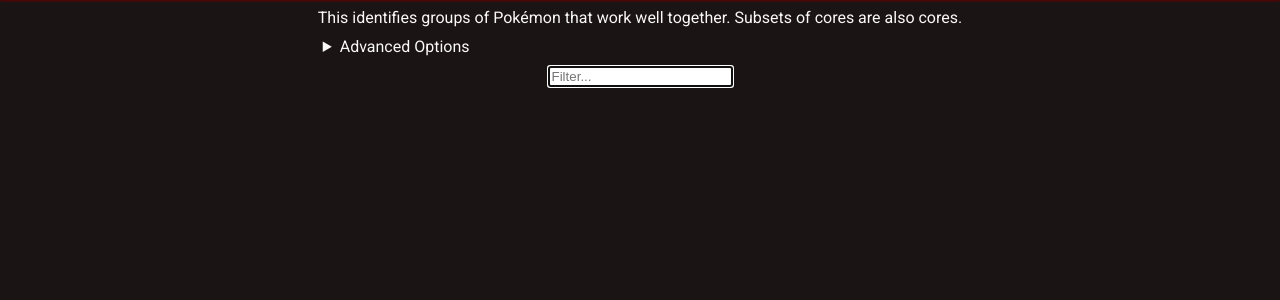
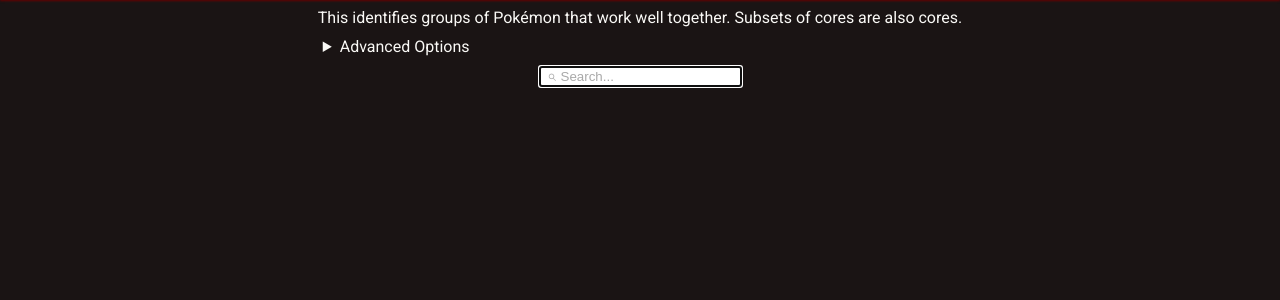
Before and after one commit to googlyeyesultra/PokeTeam, a Flask app: page /cores/1/ in a window 1280 px wide. Shown: the part 66-366 px from the top of the page. Run offline with Flask 2, Linux system fonts and the light colour scheme; some libraries are stand-ins or nearby versions.

Commit message:
Makes Corefinder search box consistent with teambuilder search box.

```diff
--- a/static/style.css
+++ b/static/style.css
@@ -76,7 +76,7 @@ input[type=number] {
     align-items: flex-start;
 }
 
-#filter_cores {
+#filter_cores_label {
     margin: auto;
 }
 
@@ -552,7 +552,7 @@ body {
     margin-top: -31px;
 }
 
-.dataTables_filter label::before {
+.dataTables_filter label::before, #filter_cores_label::before {
     content:"⌕";
     position: absolute;
     margin-left: .5em;
@@ -560,11 +560,11 @@ body {
     color: var(--placeholder-color);
 }
 
-.dataTables_filter input::placeholder {
+.dataTables_filter input::placeholder, #filter_cores::placeholder {
     color: var(--placeholder-color);
 }
 
-.dataTables_filter label input {
+.dataTables_filter label input, #filter_cores {
     padding-left: 1.5em;
 }
 
--- a/templates/CoreFinder.html
+++ b/templates/CoreFinder.html
@@ -24,7 +24,9 @@
       <input type="submit" value="Find Cores">
     </details>
     </form>
-    <input id="filter_cores" type="text" placeholder="Filter..." oninput="javascript:filterCores()" autofocus>
+    <label id="filter_cores_label">
+        <input id="filter_cores" type="text" placeholder="Search..." oninput="javascript:filterCores()" autofocus>
+    </label>
     <div id="cores_location"></div>
 </div>
 {% endblock %}
```
